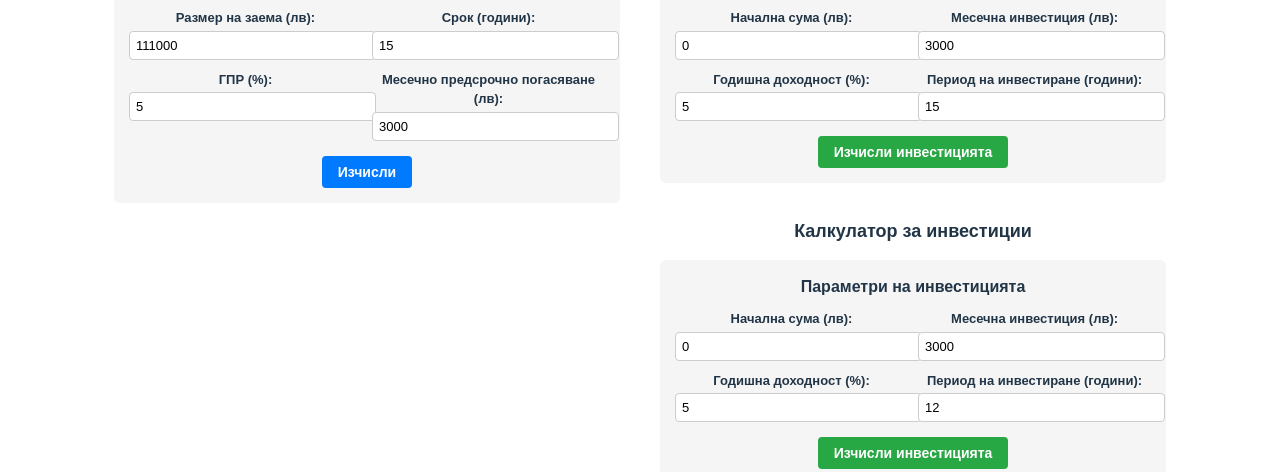
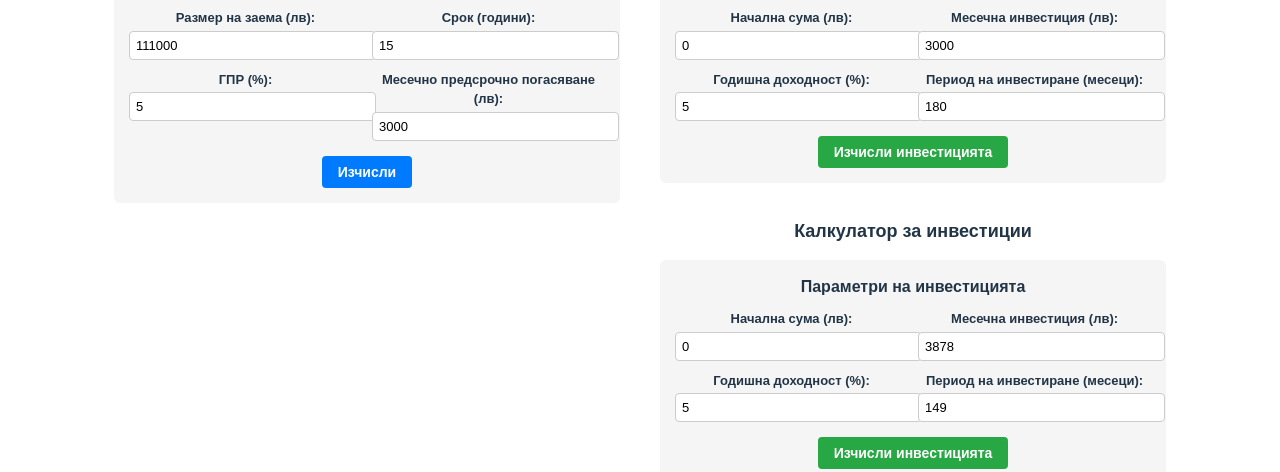
Before and after one commit to SimeonRolev/pogasqvane, a React (Vite) app: page / in a window 1280 px wide. Shown: the part 192-664 px from the top of the page. Built offline with nearby package versions, Linux system fonts and the light colour scheme.

Commit message:
инвестициите В месеци

```diff
--- a/src/App.jsx
+++ b/src/App.jsx
@@ -18,8 +18,8 @@ function App() {
       <div style={{ flex: '1', minWidth: '500px' }}>
         <Investment />
         <Investment initialValues={{
-          monthlyInvestment: 3000,
-          investmentYears: 12,
+          monthlyInvestment: 3878,
+          investmentMonths: 149,
         }} />
       </div>
     </div>
--- a/src/Components/Investment.jsx
+++ b/src/Components/Investment.jsx
@@ -25,7 +25,7 @@ const Investment = ({ initialValues = {} }) => {
   const [inputs, setInputs] = useState({
     monthlyInvestment: initialValues.monthlyInvestment || 3000,
     yearlyReturnRate: initialValues.yearlyReturnRate || 5,
-    investmentYears: initialValues.investmentYears || 15,
+    investmentMonths: initialValues.investmentMonths || 180,
     initialAmount: initialValues.initialAmount || 0
   });
 
@@ -53,7 +53,7 @@ const Investment = ({ initialValues = {} }) => {
 
   const calculateInvestment = () => {
     const monthlyRate = inputs.yearlyReturnRate / 100 / 12;
-    const totalMonths = inputs.investmentYears * 12;
+    const totalMonths = inputs.investmentMonths;
     let balance = inputs.initialAmount;
     let totalInvested = inputs.initialAmount;
     let monthlyDetails = [];
@@ -159,12 +159,12 @@ const Investment = ({ initialValues = {} }) => {
 
           <div>
             <label style={{ display: 'block', marginBottom: '3px', fontWeight: 'bold', fontSize: '13px' }}>
-              Период на инвестиране (години):
+              Период на инвестиране (месеци):
             </label>
             <input
               type="number"
-              name="investmentYears"
-              value={inputs.investmentYears}
+              name="investmentMonths"
+              value={inputs.investmentMonths}
               onChange={handleInputChange}
               style={{ width: '100%', padding: '6px', border: '1px solid #ccc', borderRadius: '4px', fontSize: '13px' }}
             />
```
